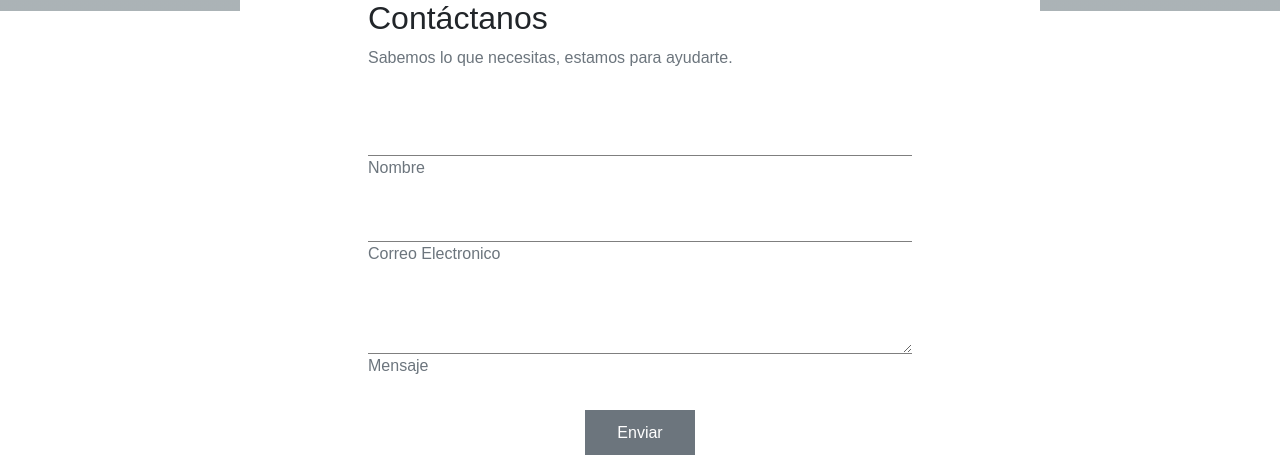
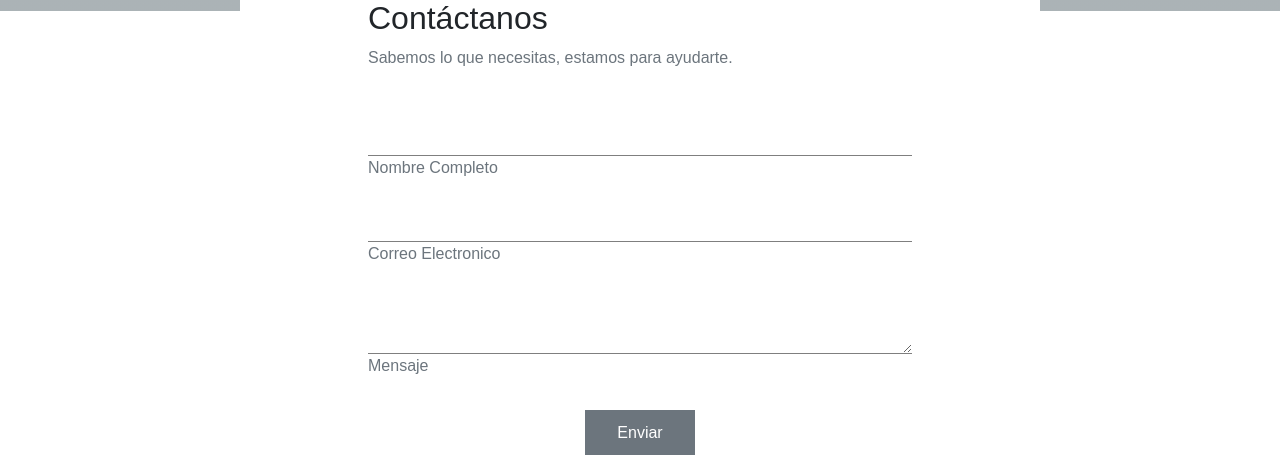
Before and after one commit to Jaredsalaz/Proyecto_integrador, a PHP site: page / in a window 1280 px wide. Shown: the part 2855-3310 px from the top of the page. Run offline with PHP 8.4, Linux system fonts and the light colour scheme; some web fonts are replaced; grey boxes are pictures that could not be loaded.

Commit message:
first commit Cambie el contacto

```diff
--- a/index.php
+++ b/index.php
@@ -18,6 +18,7 @@
 </head>
 
 <body>
+    <!-- we started -->
     <!-- Header -->
     <!-- Navbar para pantallas grandes -->
     <nav class="navbar navbar-expand-lg navbar-light bg-light px-5 d-none d-lg-block">
@@ -239,7 +240,7 @@
                                 </p>
                                 <div class="form-group">
                                     <input class="form-control" type="text" id="nombre" name="nombre" required>
-                                    <label for="nombre">Nombre</label>
+                                    <label for="nombre">Nombre Completo</label>
                                 </div>
                                 <div class="form-group">
                                     <input class="form-control" type="email" id="email" name="email" required>
```
